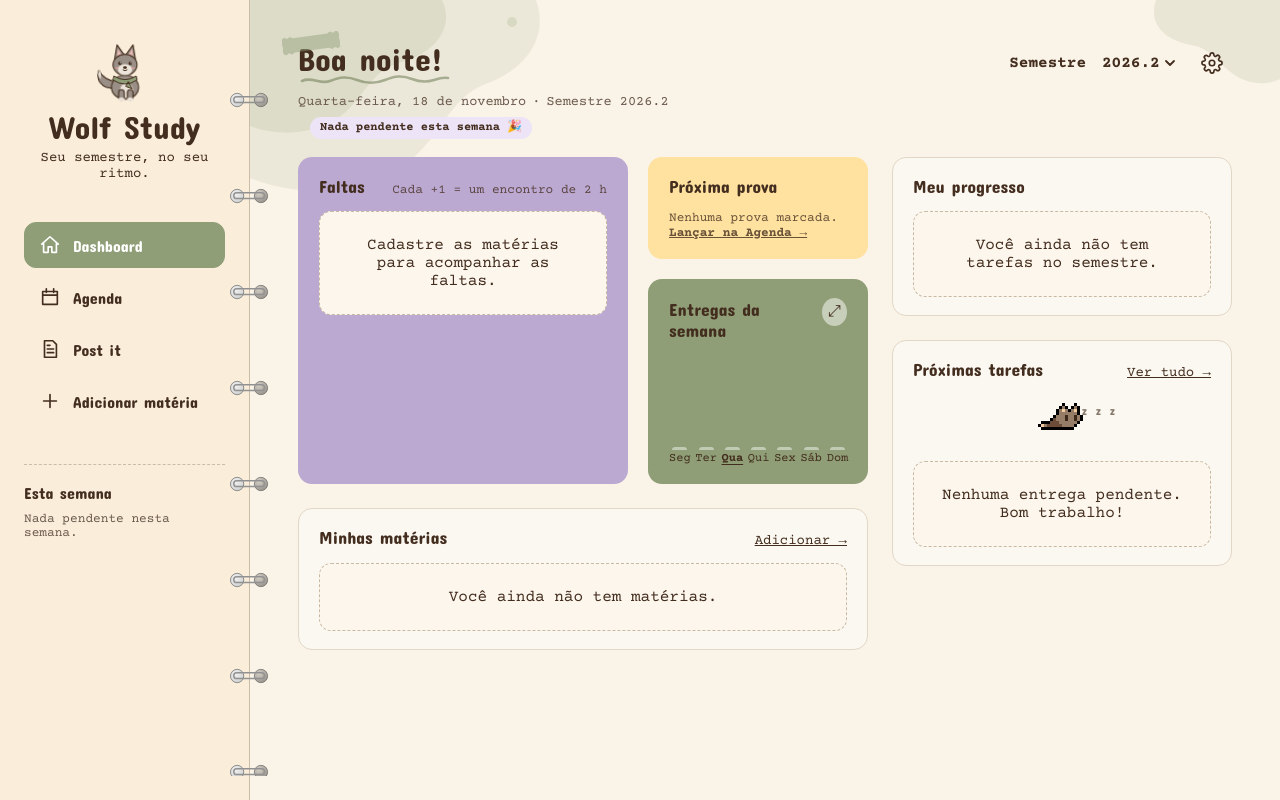
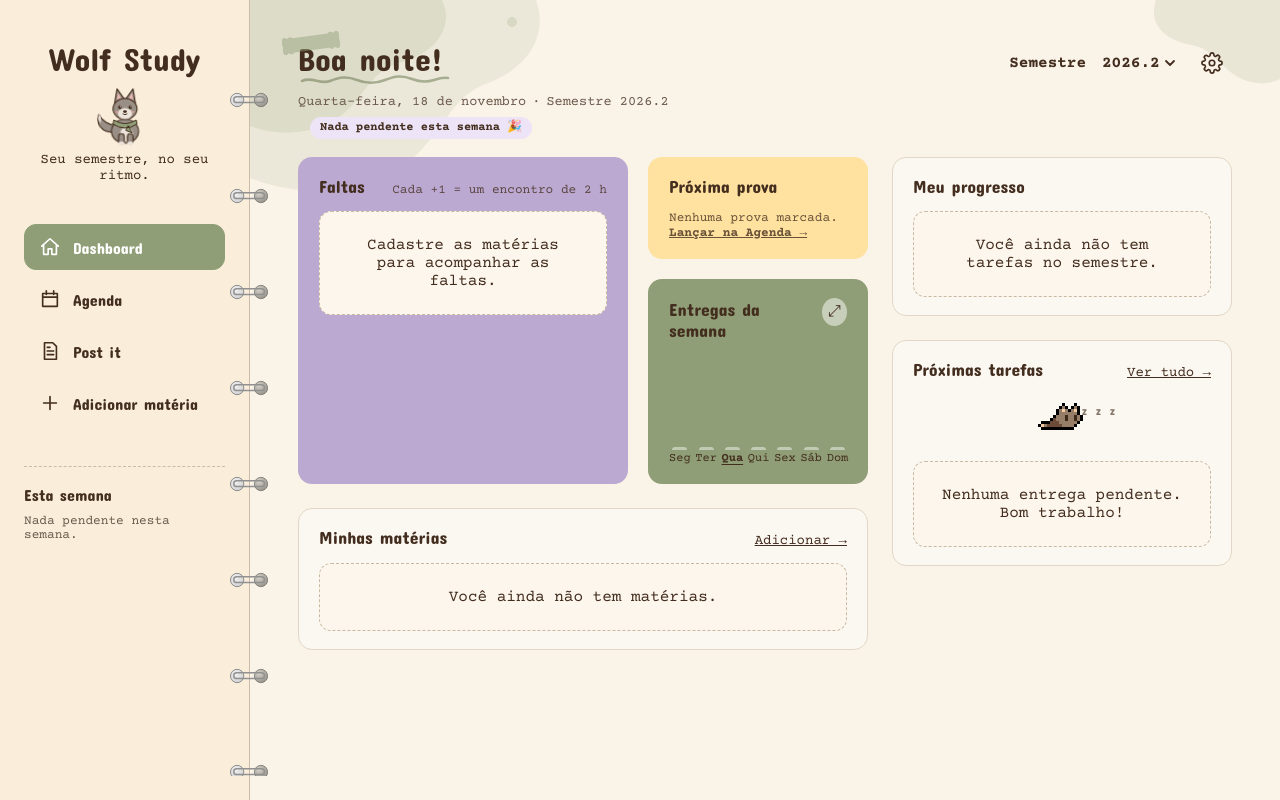
Before and after one commit to 232014469/Minha-Agenda, a React (Vite) app: page /#/dashboard in a window 1280 px wide. Built offline with nearby package versions, Linux system fonts and the light colour scheme.

Commit message:
style: mascote entre o nome e o lema, nome alinhado ao título

```diff
--- a/src/shared/layout/LayoutBase.jsx
+++ b/src/shared/layout/LayoutBase.jsx
@@ -46,8 +46,8 @@ export default function LayoutBase() {
     <div className="layout">
       <nav className="layout-menu" aria-label="Menu principal">
         <div className="layout-marca-bloco">
+          <p className="layout-marca">{APP.nome}</p>
           <Mascote />
-          <p className="layout-marca">{APP.nome}</p>
           <p className="layout-lema">{APP.lema}</p>
         </div>
 
--- a/src/shared/layout/Mascote.css
+++ b/src/shared/layout/Mascote.css
@@ -4,7 +4,7 @@
   display: block;
   width: 64px;
   height: 64px;
-  margin: 0 auto 4px;
+  margin: 6px auto 0;
   padding: 0;
   border: 0;
   border-radius: 50%;
```
